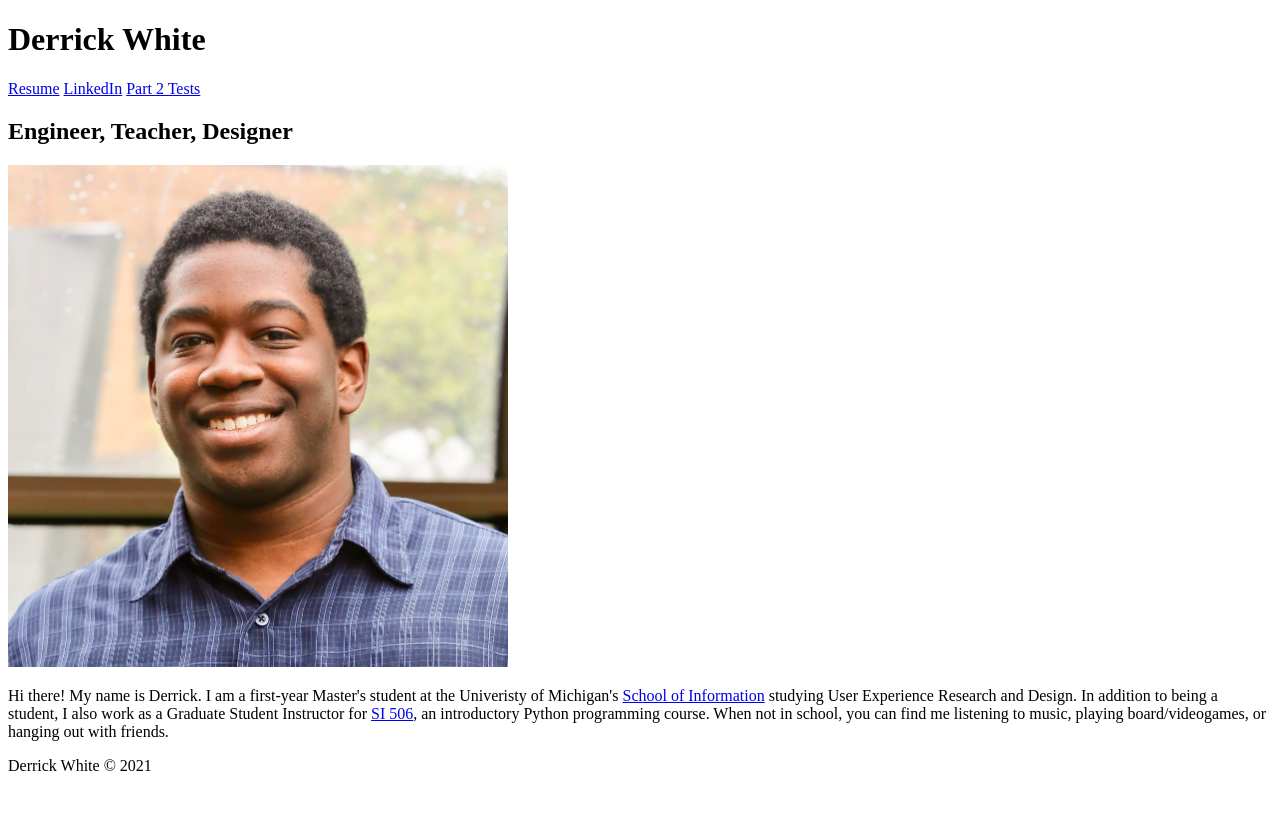
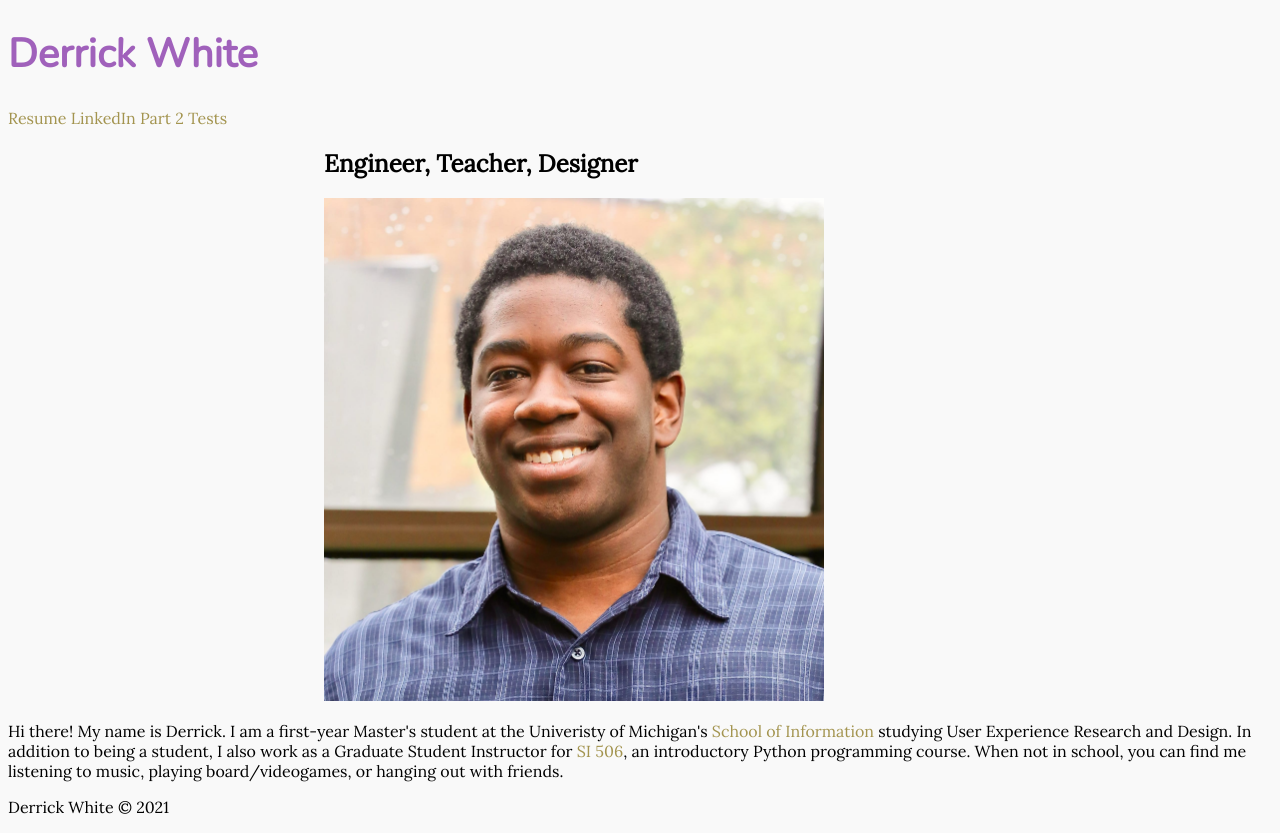
Before and after one commit to DSWhite96/derrickwhite, a plain HTML site: page index.html in a window 1280 px wide. Before the commit the page ends 800 px from the top, so only its background shows below. Drawn offline with nearby package versions, Linux system fonts and the light colour scheme.

Commit message:
Added required html/css

```diff
--- a/css/style.css
+++ b/css/style.css
@@ -6,3 +6,38 @@ ul {
 ul li {
     display: inline;
 }
+
+a:hover {
+    color: black;
+}
+
+a {
+    text-decoration: none;
+    color: #a3944f;
+}
+
+a:hover {
+    color: #a061bb;
+}
+
+h1 {
+    color: #a061bb;
+    font-family: 'Nunito';
+    font-size: 40px;
+}
+
+h2 {
+    size: 30px;
+}
+
+body {
+    background-color: #f9f9f9;
+    font-family: 'Lora';
+}
+
+.info {
+    display: block;
+    margin-left: auto;
+    margin-right: auto;
+    width: 50%;
+}
--- a/index.html
+++ b/index.html
@@ -4,6 +4,8 @@
         <meta charset="utf-8">
         <title>Derrick White</title>
         <link rel="stylesheet" href="css/style.css">
+        <link rel="stylesheet" href="https://fonts.googleapis.com/css?family=Nunito">
+        <link rel="stylesheet" href="https://fonts.googleapis.com/css?family=Lora">
     </head>
     <body>
         <header>
@@ -17,8 +19,10 @@
             </nav>
         </header>
         <main>
-            <h2>Engineer, Teacher, Designer</h2>
-            <img src="img/Derrick.jpg" alt="Derrick White" width="500px">
+            <section class="info">
+                <h2>Engineer, Teacher, Designer</h2>
+                <img src="img/Derrick.jpg" alt="Derrick White" width="500px">
+            </section>
             <p>
                 Hi there! My name is Derrick. I am a first-year Master's student at the Univeristy of Michigan's <a href="https://www.si.umich.edu/">School of Information</a>
                 studying User Experience Research and Design. In addition to being a student, I also work as a Graduate Student Instructor for <a href="https://www.si506.org/">
```
